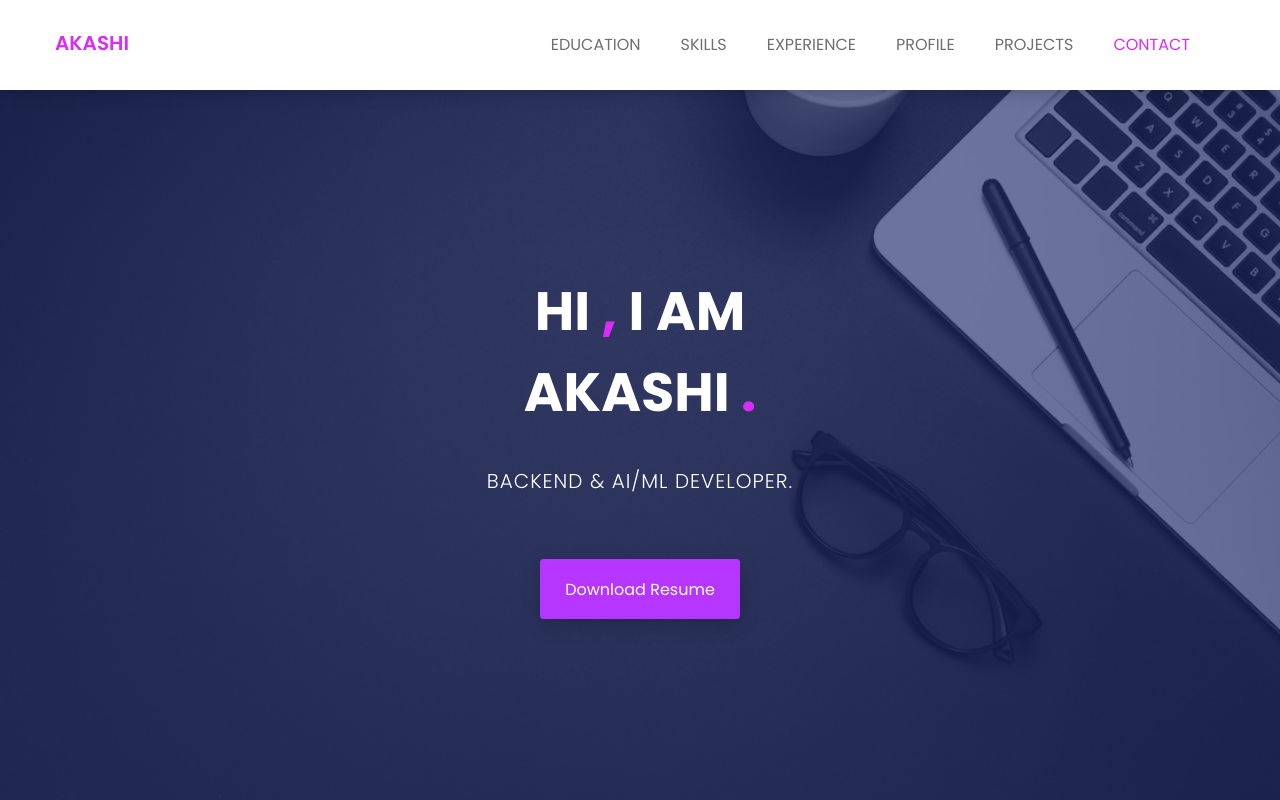
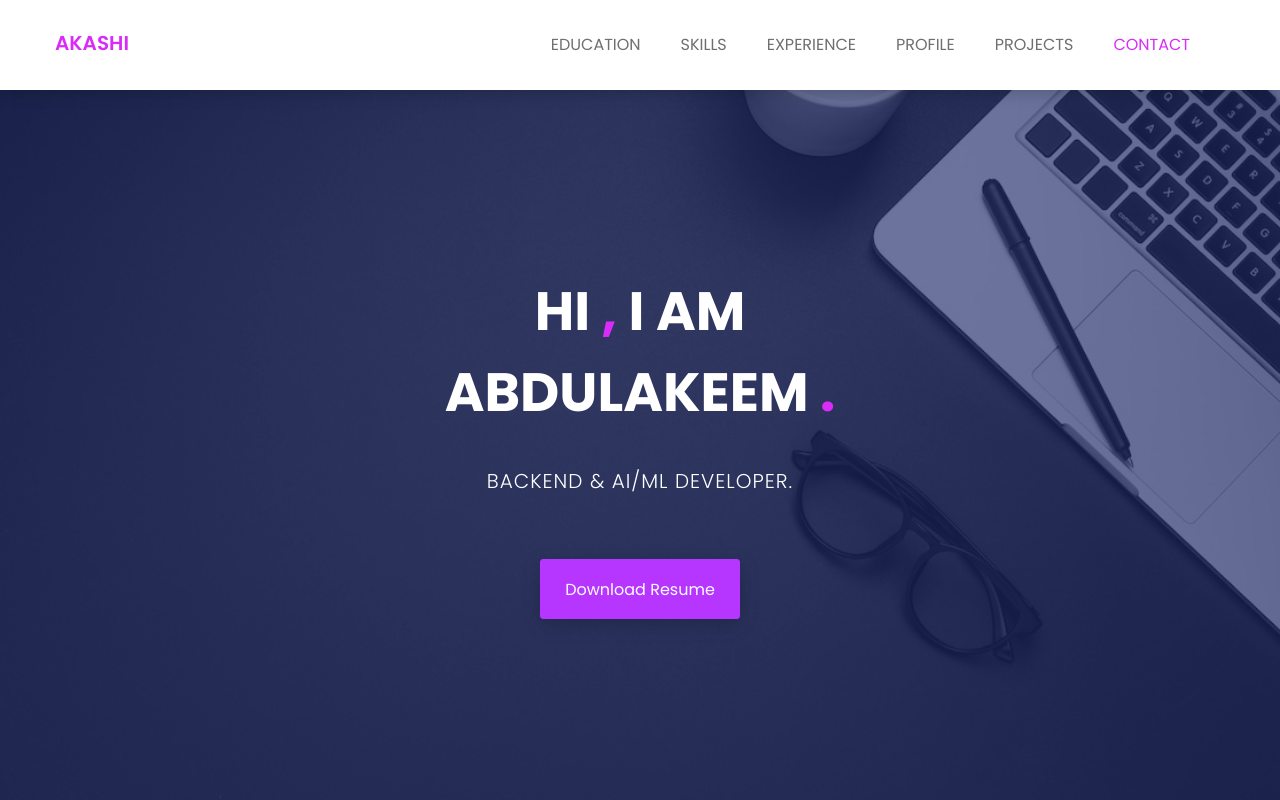
Before and after one commit to Akashii0/Portfolio, a website: page templates/index.html in a window 1280 px wide. Shown: the top 800 px of the page. Drawn offline with nearby package versions, Linux system fonts and the light colour scheme.

Commit message:
updated index.html :))

```diff
--- a/templates/index.html
+++ b/templates/index.html
@@ -53,7 +53,7 @@
             <div class="row">
                 <div class="col-md-12 text-center">
                     <div class="header-text">
-                        <h2>hi <span>,</span> i am <br> Akashi <span>.</span>   </h2>
+                        <h2>hi <span>,</span> i am <br> Abdulakeem <span>.</span>   </h2>
                         <p>Backend & AI/ML Developer.</p>
                         <a href="../static/download/download.txt" download>download resume</a>
                     </div>
```
